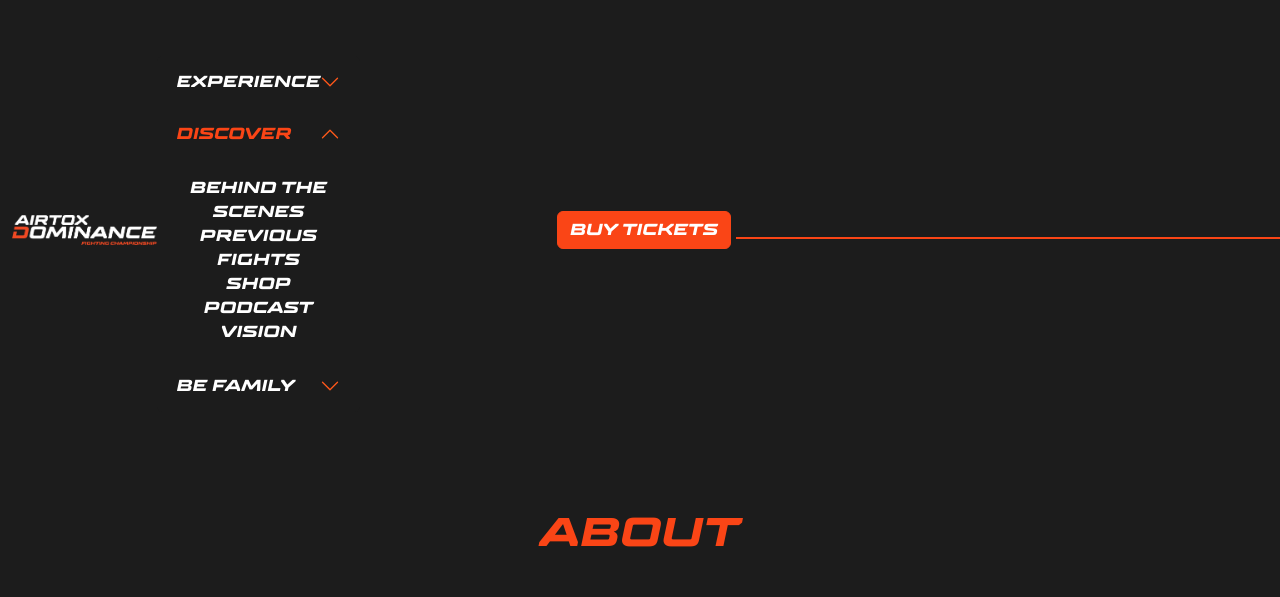
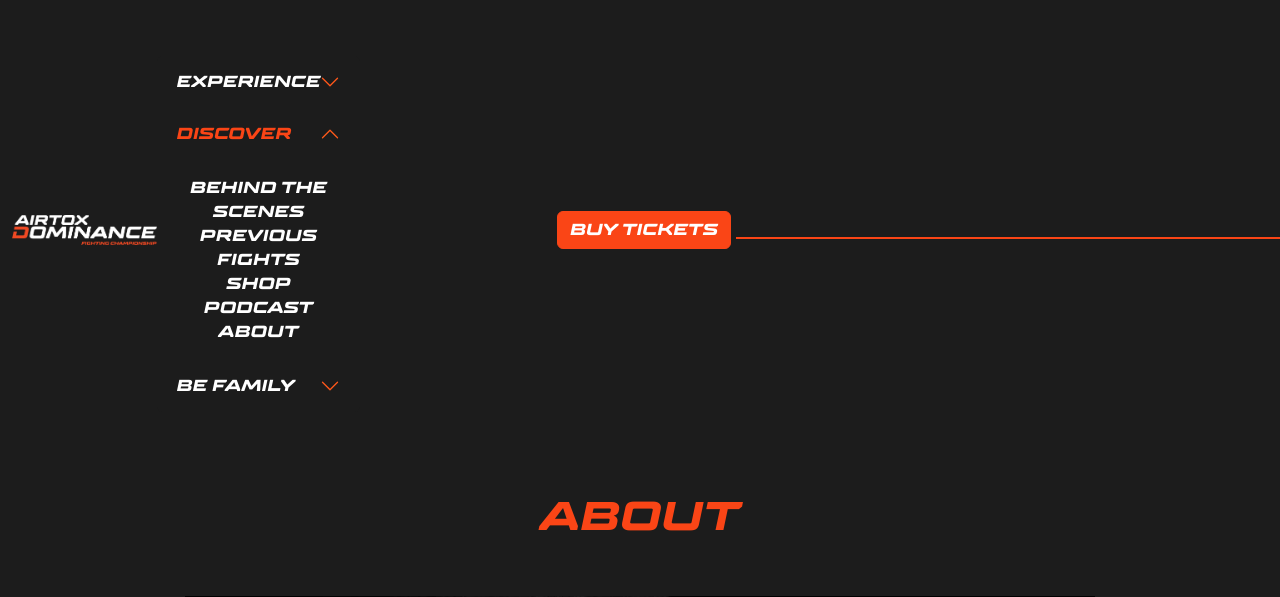
Before and after one commit to sofiepiszczek/dominancefc, a PHP site: page /about.php in a window 1280 px wide, after a click on "DISCOVER". Shown: the top 597 px of the page. Run offline with PHP 8.4, Linux system fonts and the light colour scheme; style sheets or scripts are compiled from the project's sources; some libraries are stand-ins or nearby versions.

Commit message:
Fixed nav

```diff
--- a/includes/navbar.php
+++ b/includes/navbar.php
@@ -1,5 +1,5 @@
 <script src="https://kit.fontawesome.com/629904b720.js" crossorigin="anonymous"></script>
-<nav class="navbar navbar-expand-sm z-3 bg-secondary pt-4 pb-4">
+<nav class="navbar navbar-expand-sm z-3 bg-secondary pt-4">
     <div class="container-fluid">
         <a href="../index.php"><img src="images/ADlogo.png" alt="Logo" style="height: 30px;"></a>
         <button class="navbar-toggler" type="button" data-bs-toggle="collapse" data-bs-target="#collapsibleNavbar">
@@ -38,7 +38,7 @@
                             <a href="../previousEvents.php">PREVIOUS FIGHTS</a> <br>
                             <a href="../shop.php">SHOP</a> <br>
                             <a href="../podcast.php">PODCAST</a> <br>
-                            <a href="../about.php">VISION</a>
+                            <a href="../about.php">ABOUT</a>
                         </div>
                     </div>
                 </div>
```
